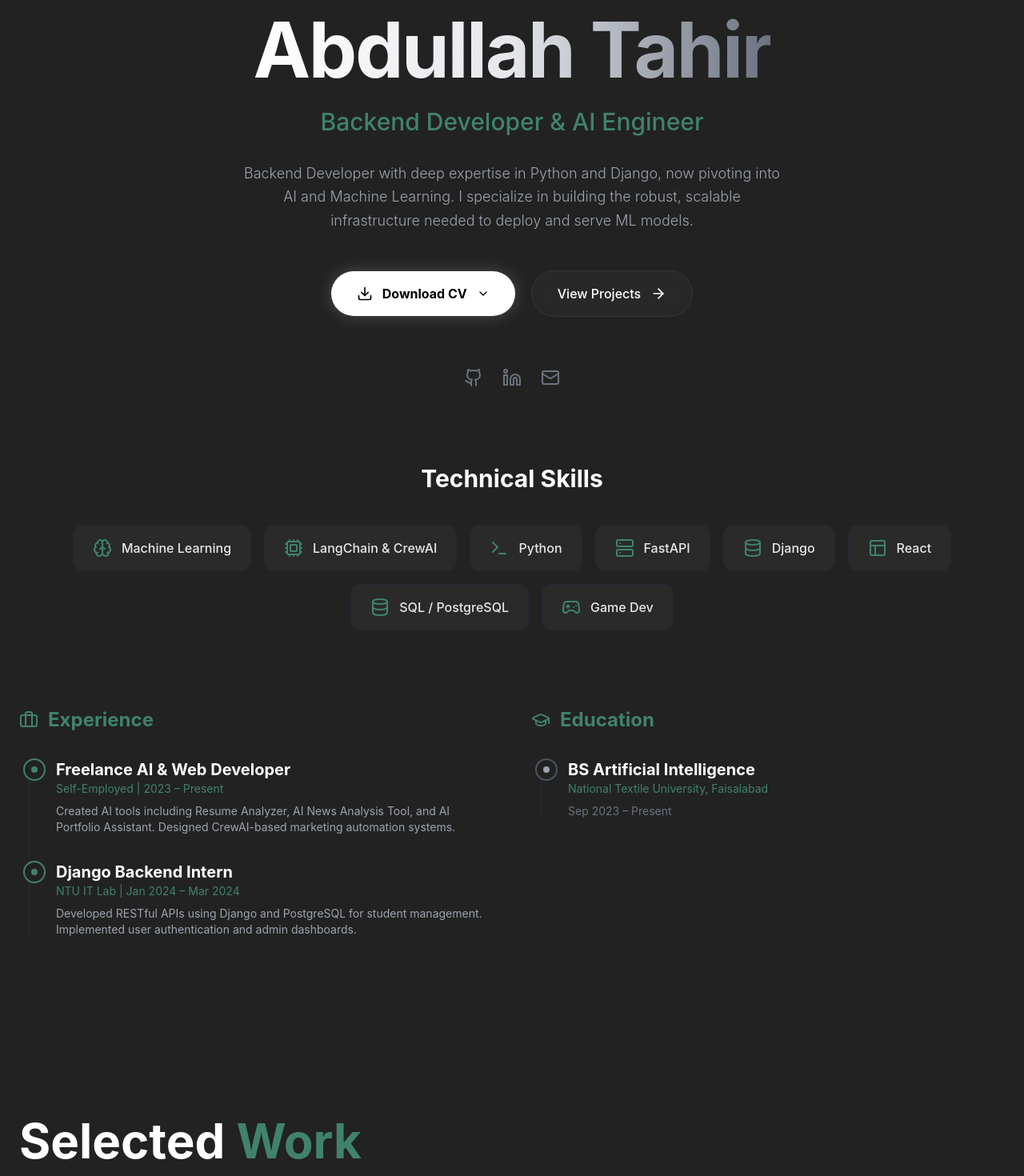
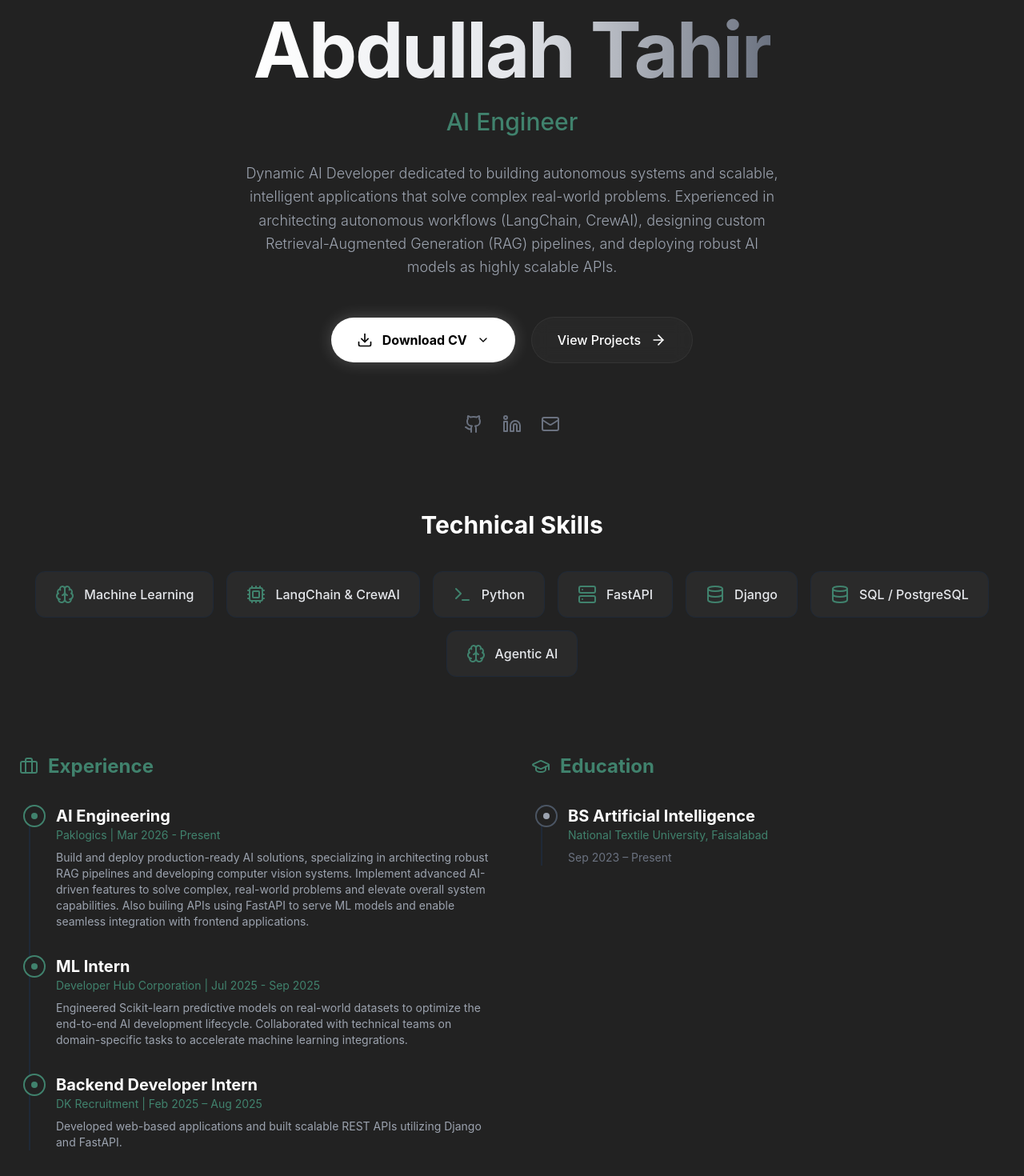
Before and after one commit to AbdullahbinTahir42/my-portfolio, a React (Vite) app: page / in a window 1280 px wide. Shown: the part 320-1790 px from the top of the page at 80% size. Built offline with nearby package versions, Linux system fonts and the light colour scheme.

Commit message:
new data

```diff
--- a/src/data.js
+++ b/src/data.js
@@ -2,12 +2,12 @@ import { Code, Terminal, Cpu, Database, Layout, Server, Brain, Gamepad2, Shoppin
 
 export const personalDetails = {
   name: "Abdullah Tahir",
-  role: "Backend Developer & AI Engineer",
+  role: "AI Engineer",
   email: "abdullahtahir4200@gmail.com",
   phone: "+923045972323",
-  linkedin: "https://www.linkedin.com/in/abdullah-tahir-23ntucs1004/",
+  linkedin: "https://www.linkedin.com/in/abdullahbintahirsuleman/",
   github: "https://github.com/AbdullahbinTahir42",
-  about: "Backend Developer with deep expertise in Python and Django, now pivoting into AI and Machine Learning. I specialize in building the robust, scalable infrastructure needed to deploy and serve ML models."
+  about: "Dynamic AI Developer dedicated to building autonomous systems and scalable, intelligent applications that solve complex real-world problems. Experienced in architecting autonomous workflows (LangChain, CrewAI), designing custom Retrieval-Augmented Generation (RAG) pipelines, and deploying robust AI models as highly scalable APIs."
 };
 
 export const skills = [
@@ -16,23 +16,28 @@ export const skills = [
   { name: "Python", icon: Terminal },
   { name: "FastAPI", icon: Server },
   { name: "Django", icon: Database },
-  { name: "React", icon: Layout },
   { name: "SQL / PostgreSQL", icon: Database },
-  { name: "Game Dev", icon: Gamepad2 },
-];
+  { name: "Agentic AI", icon: Brain },
+  ];
 
 export const experience = [
-  {
-    role: "Freelance AI & Web Developer",
-    company: "Self-Employed",
-    date: "2023 – Present",
-    desc: "Created AI tools including Resume Analyzer, AI News Analysis Tool, and AI Portfolio Assistant. Designed CrewAI-based marketing automation systems."
+   {
+    role: "AI Engineering",
+    company: "Paklogics",
+    date: "Mar 2026 - Present",
+    desc: "Build and deploy production-ready AI solutions, specializing in architecting robust RAG pipelines and developing computer vision systems. Implement advanced AI-driven features to solve complex, real-world problems and elevate overall system capabilities. Also builing APIs using FastAPI to serve ML models and enable seamless integration with frontend applications."
   },
   {
-    role: "Django Backend Intern",
-    company: "NTU IT Lab",
-    date: "Jan 2024 – Mar 2024",
-    desc: "Developed RESTful APIs using Django and PostgreSQL for student management. Implemented user authentication and admin dashboards."
+    role: "ML Intern",
+    company: "Developer Hub Corporation",
+    date: "Jul 2025 - Sep 2025",
+    desc: "Engineered Scikit-learn predictive models on real-world datasets to optimize the end-to-end AI development lifecycle. Collaborated with technical teams on domain-specific tasks to accelerate machine learning integrations."
+  },
+  {
+    role: "Backend Developer Intern",
+    company: "DK Recruitment",
+    date: "Feb 2025 – Aug 2025",
+    desc: "Developed web-based applications and built scalable REST APIs utilizing Django and FastAPI."
   }
 ];
 
```
